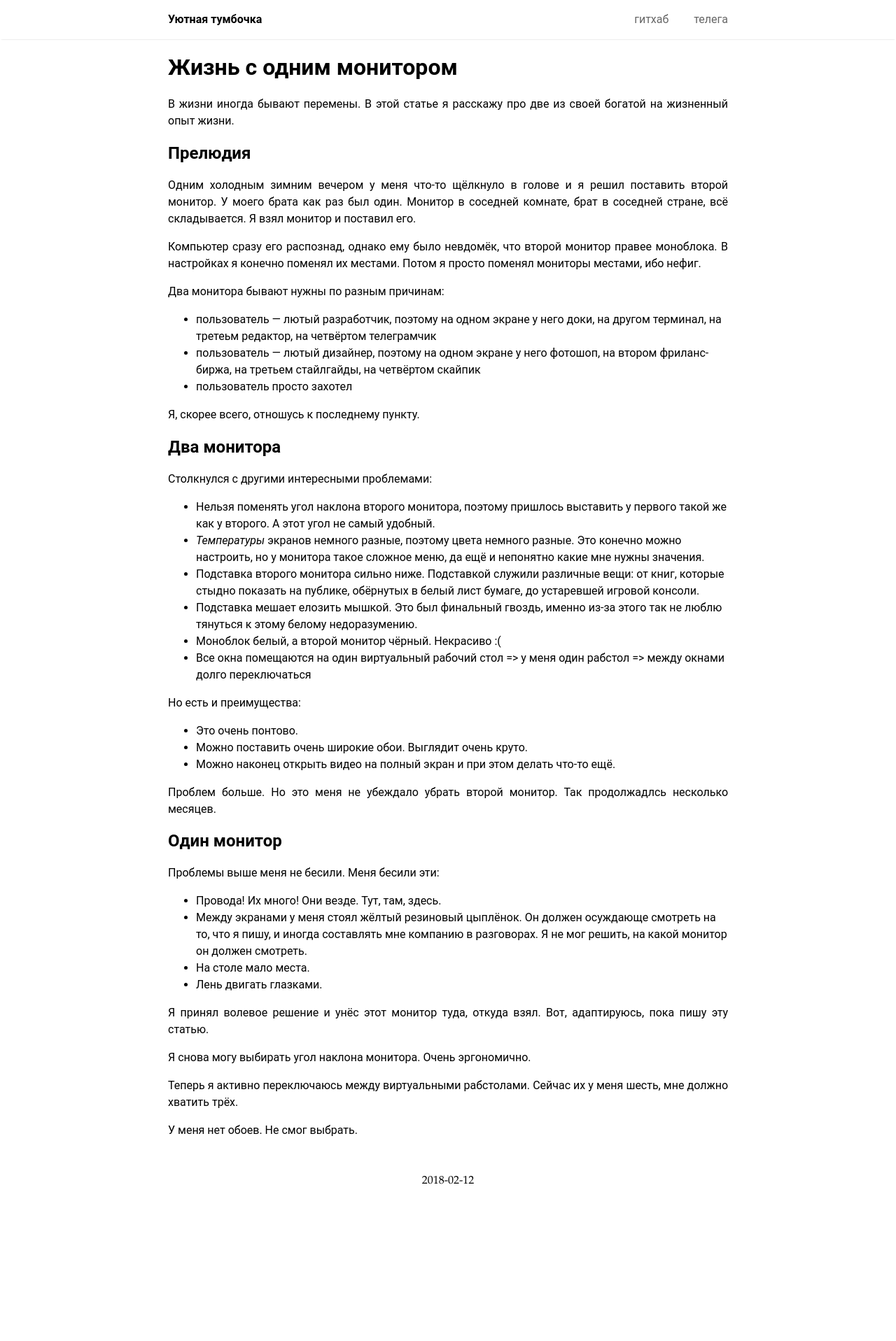
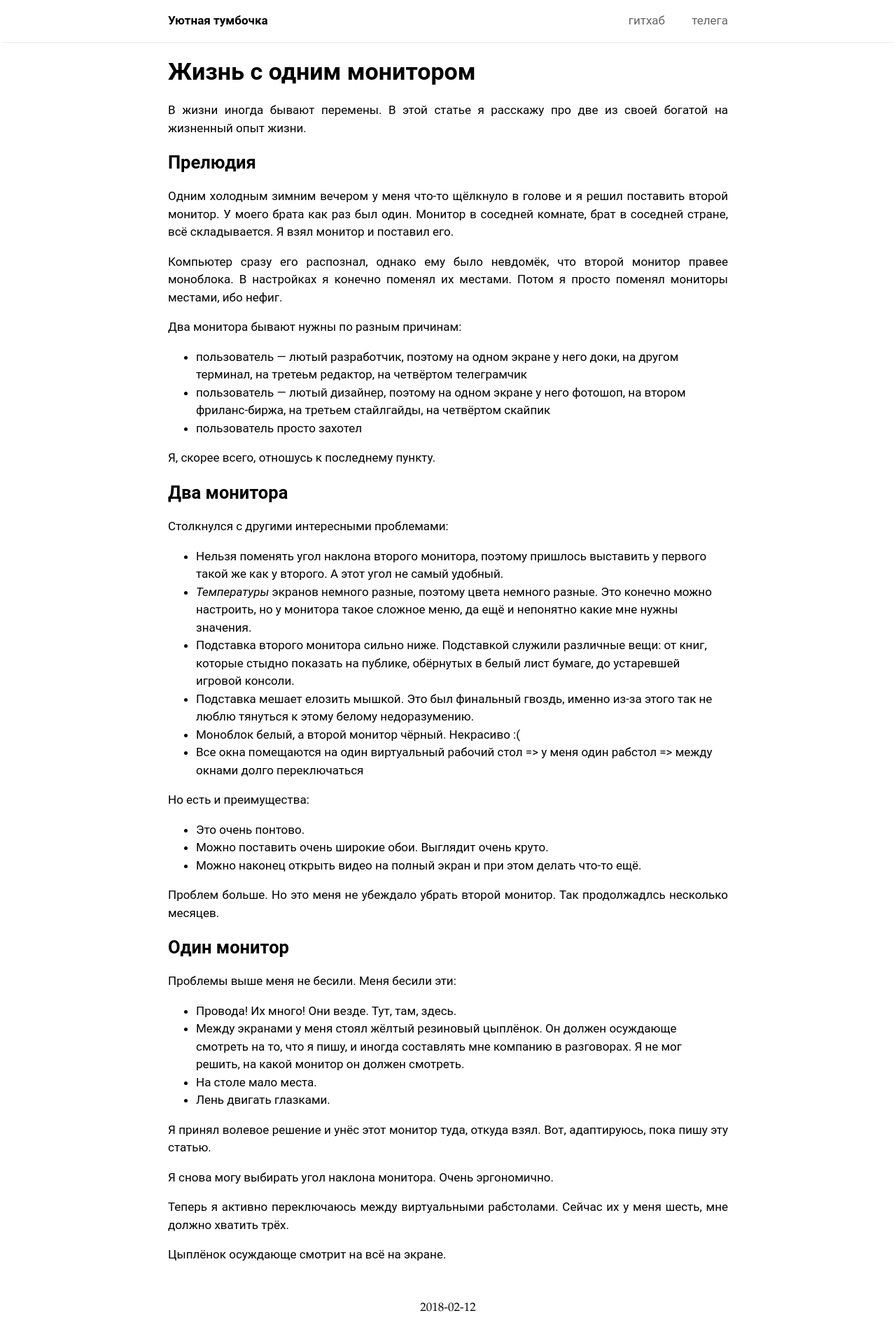
Before and after one commit to bouncepaw/bouncepaw.github.io, a Jekyll site: the page built from _posts/2018-02-12-unumonitora-vivo-ru.md, in a window 1280 px wide. Shown: the whole page at 70% size. Built offline with Jekyll 4.4.1, drawn with Linux system fonts in a browser that asks for light colours; before the commit the page ends 1732 px from its top, so only the background shows below that.

Commit message:
fix styles and typos

```diff
--- a/_posts/2018-02-12-unumonitora-vivo-ru.md
+++ b/_posts/2018-02-12-unumonitora-vivo-ru.md
@@ -10,7 +10,7 @@ permalink: /один-монитор/
 ## Прелюдия
 Одним холодным зимним вечером у меня что-то щёлкнуло в голове и я решил поставить второй монитор. У моего брата как раз был один. Монитор в соседней комнате, брат в соседней стране, всё складывается. Я взял монитор и поставил его.
 
-Компьютер сразу его распознад, однако ему было невдомёк, что второй монитор правее моноблока. В настройках я конечно поменял их местами. Потом я просто поменял мониторы местами, ибо нефиг.
+Компьютер сразу его распознал, однако ему было невдомёк, что второй монитор правее моноблока. В настройках я конечно поменял их местами. Потом я просто поменял мониторы местами, ибо нефиг.
 
 Два монитора бывают нужны по разным причинам:
 - пользователь &mdash; лютый разработчик, поэтому на одном экране у него доки, на другом терминал, на третеьм редактор, на четвёртом телеграмчик
@@ -49,4 +49,4 @@ permalink: /один-монитор/
 
 Теперь я активно переключаюсь между виртуальными рабстолами. Сейчас их у меня шесть, мне должно хватить трёх.
 
-У меня нет обоев. Не смог выбрать.
+Цыплёнок осуждающе смотрит на всё на экране.
--- a/_sass/tale/_base.scss
+++ b/_sass/tale/_base.scss
@@ -13,10 +13,10 @@ body {
 
 html {
   font-family: $sans-serif;
-  font-size: 14px;
+  font-size: 15px;
 
   @media (min-width: 600px) {
-    font-size: 16px;
+    font-size: 17px;
   }
 }
 
--- a/_sass/tale/_layout.scss
+++ b/_sass/tale/_layout.scss
@@ -10,7 +10,7 @@ footer,
   display: block;
   margin: 0 auto;
   max-width: 800px;
-  width: 80%;
+  width: 100%;
 }
 
 .nav {
@@ -78,6 +78,9 @@ footer,
       right: 0;
     }
   }
+  main {
+    width: 95%;
+  }
 }
 
 footer {
```
